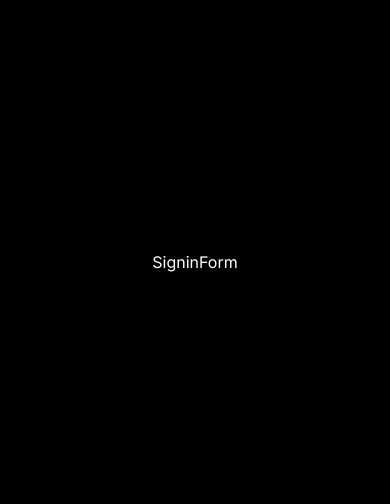
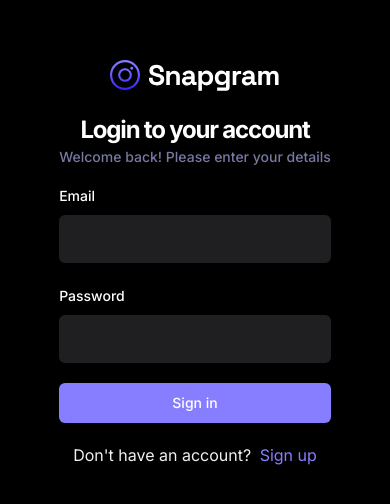
Before and after one commit to mrduman/Snapgram, a React (Vite) app: page /sign-in in a window 390 px wide. Shown: the part 160-664 px from the top of the page. Built offline with nearby package versions, Linux system fonts and the light colour scheme; no server answers.

Commit message:
Signin form is done

```diff
--- a/src/_auth/forms/SigninForm.tsx
+++ b/src/_auth/forms/SigninForm.tsx
@@ -1,7 +1,129 @@
-import React from "react";
+import { zodResolver } from "@hookform/resolvers/zod";
+import { Button } from "@/components/ui/button";
+import {
+  Form,
+  FormControl,
+  FormField,
+  FormItem,
+  FormLabel,
+  FormMessage,
+} from "@/components/ui/form";
+import { Input } from "@/components/ui/input";
+
+import { useForm } from "react-hook-form";
+import { SigninValidation } from "@/lib/validation";
+import { z } from "zod";
+import { Loader } from "lucide-react";
+import { Link, useNavigate } from "react-router-dom";
+import { useToast } from "@/components/ui/use-toast";
+import { useSignInAccount } from "@/lib/react-query/queriesAndMutations";
+import { useUserContext } from "@/context/AuthContext";
 
 const SigninForm = () => {
-  return <div>SigninForm</div>;
+  const { toast } = useToast();
+  const { checkAuthUser, isLoading: isUserLoading } = useUserContext();
+  const navigate = useNavigate();
+
+  const { mutateAsync: signInAccount } = useSignInAccount();
+
+  // To define the form.
+  const form = useForm<z.infer<typeof SigninValidation>>({
+    resolver: zodResolver(SigninValidation),
+    defaultValues: {
+      email: "",
+      password: "",
+    },
+  });
+
+  // 2. Define a submit handler.
+  async function onSubmit(values: z.infer<typeof SigninValidation>) {
+    const session = await signInAccount({
+      email: values.email,
+      password: values.password,
+    });
+
+    if (!session) {
+      return toast({ title: "Sign in failed. Please try again." });
+    }
+
+    const isLoggedIn = await checkAuthUser();
+
+    if (isLoggedIn) {
+      form.reset();
+
+      navigate("/");
+    } else {
+      return toast({ title: "Sign up failed. Please try again" });
+    }
+  }
+
+  return (
+    <Form {...form}>
+      <div className="sm:w-420 flex-center flex-col">
+        <img src="/assets/images/logo.svg" />
+
+        <h2 className="h3-bold md:h2-bold pt-5 sm:pt-12">
+          Login to your account
+        </h2>
+        <p className="text-light-3 small-medium md:base-regular">
+          Welcome back! Please enter your details
+        </p>
+
+        <form
+          onSubmit={form.handleSubmit(onSubmit)}
+          className="flex flex-col gap-5 w-full mt-4"
+        >
+          <FormField
+            control={form.control}
+            name="email"
+            render={({ field }) => (
+              <FormItem>
+                <FormLabel>Email</FormLabel>
+                <FormControl>
+                  <Input type="email" className="shad-input" {...field} />
+                </FormControl>
+                <FormMessage />
+              </FormItem>
+            )}
+          />
+
+          <FormField
+            control={form.control}
+            name="password"
+            render={({ field }) => (
+              <FormItem>
+                <FormLabel>Password</FormLabel>
+                <FormControl>
+                  <Input type="password" className="shad-input" {...field} />
+                </FormControl>
+                <FormMessage />
+              </FormItem>
+            )}
+          />
+
+          <Button type="submit" className="shad-button_primary">
+            {isUserLoading ? (
+              <div className="flex-center gap-2">
+                <Loader /> Loading...
+              </div>
+            ) : (
+              "Sign in"
+            )}
+          </Button>
+
+          <p className="text-small-regular text-light-2 text-center">
+            Don't have an account?{" "}
+            <Link
+              to={"/sign-up"}
+              className="text-primary-500 text-small-semibold ml-1"
+            >
+              Sign up
+            </Link>
+          </p>
+        </form>
+      </div>
+    </Form>
+  );
 };
 
 export default SigninForm;
--- a/src/_root/RootLayout.tsx
+++ b/src/_root/RootLayout.tsx
@@ -1,7 +1,12 @@
 import React from "react";
+import { Home } from "./pages";
 
 const RootLayout = () => {
-  return <div>RootLayout</div>;
+  return (
+    <div>
+      <Home />
+    </div>
+  );
 };
 
 export default RootLayout;
--- a/src/lib/validation/index.ts
+++ b/src/lib/validation/index.ts
@@ -8,3 +8,10 @@
     .string()
     .min(8, { message: "Password must be at least 8 characters" }),
 });
+
+export const SigninValidation = z.object({
+  email: z.string().min(2, { message: "Too short" }),
+  password: z
+    .string()
+    .min(8, { message: "Password must be at least 8 characters" }),
+});
```
